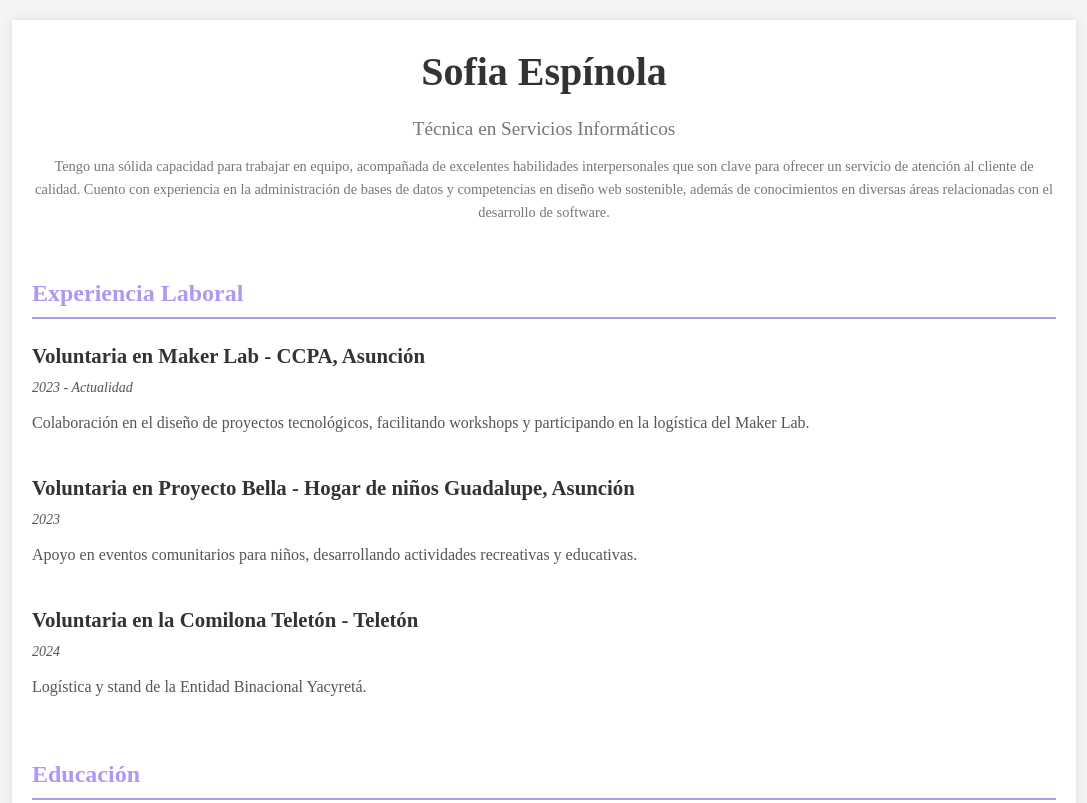
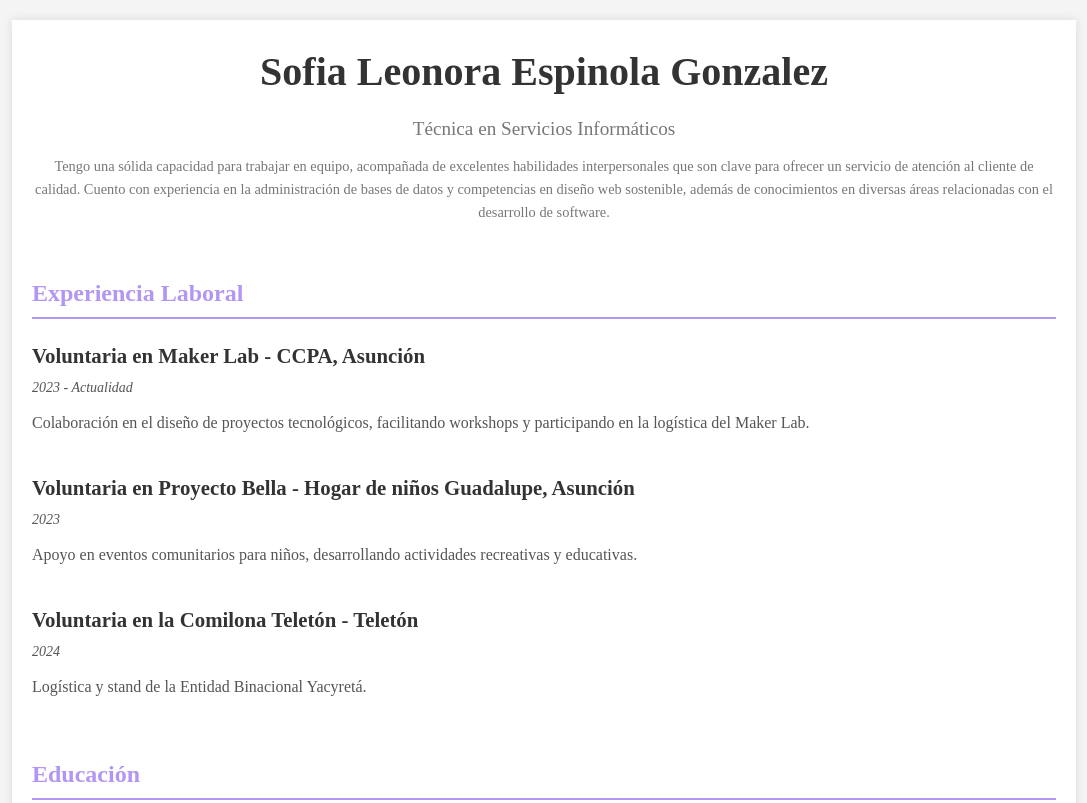
Before and after one commit to leoegonz/leoegonz.github.io, a plain HTML site: page CV/cv.html in a window 1280 px wide. Shown: the top 803 px of the page, without its empty margins (96-1183 px from the left). Drawn offline with Linux system fonts and the light colour scheme.

Commit message:
Le añadi mi nombre completo en la cabecera h1

```diff
--- a/CV/cv.html
+++ b/CV/cv.html
@@ -3,7 +3,7 @@
 <head>
     <meta charset="UTF-8">
     <meta name="viewport" content="width=device-width, initial-scale=1.0">
-    <title>Curriculum Vitae - Sofia Espínola</title>
+    <title>Curriculum Vitae - Sofia Espinola</title>
     <style>
         body {
             font-family: 'Times New Roman', serif;
@@ -124,7 +124,7 @@
 
         <!-- Encabezado -->
         <div class="header">
-            <h1>Sofia Espínola</h1>
+            <h1>Sofia Leonora Espinola Gonzalez</h1>
             <p>Técnica en Servicios Informáticos</p>
             <p style="font-size: 0.9em;">Tengo una sólida capacidad para trabajar en equipo, acompañada de excelentes habilidades interpersonales que son clave para
                 ofrecer un servicio de atención al cliente de calidad.
```
